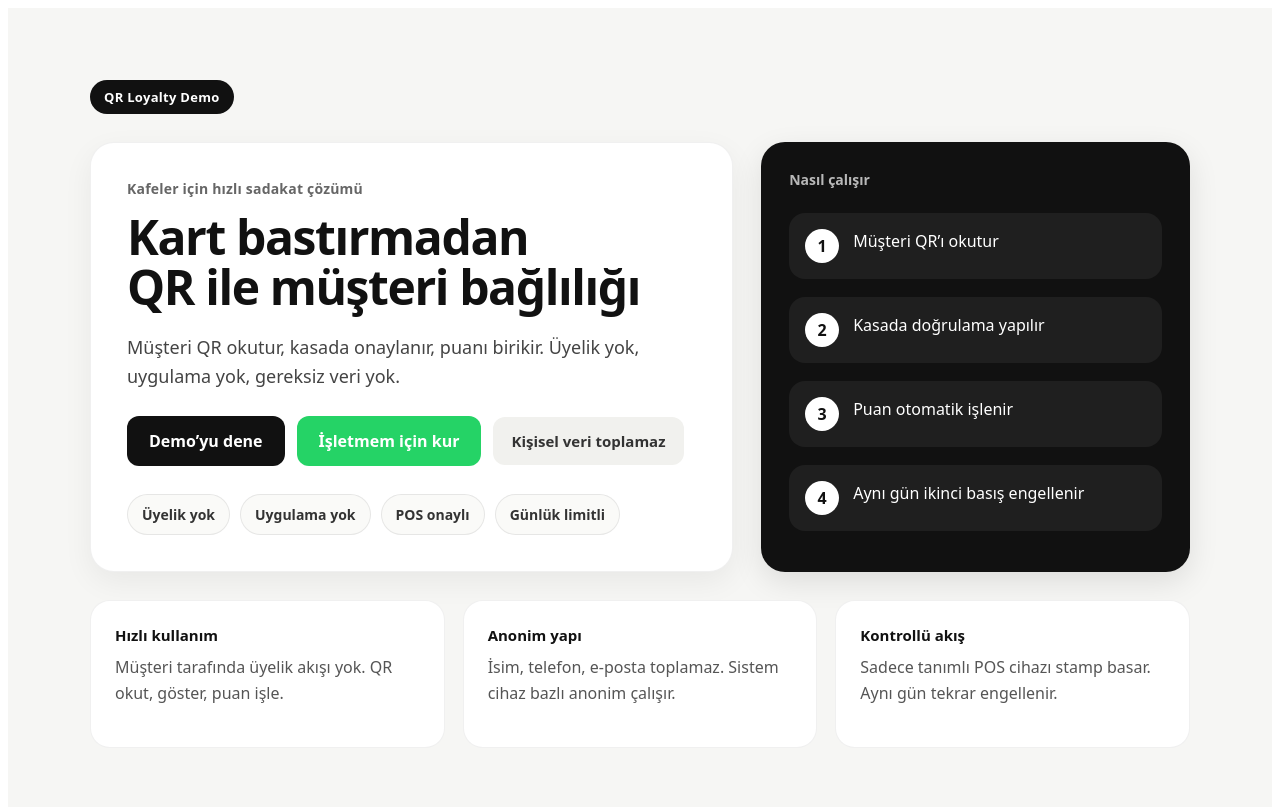
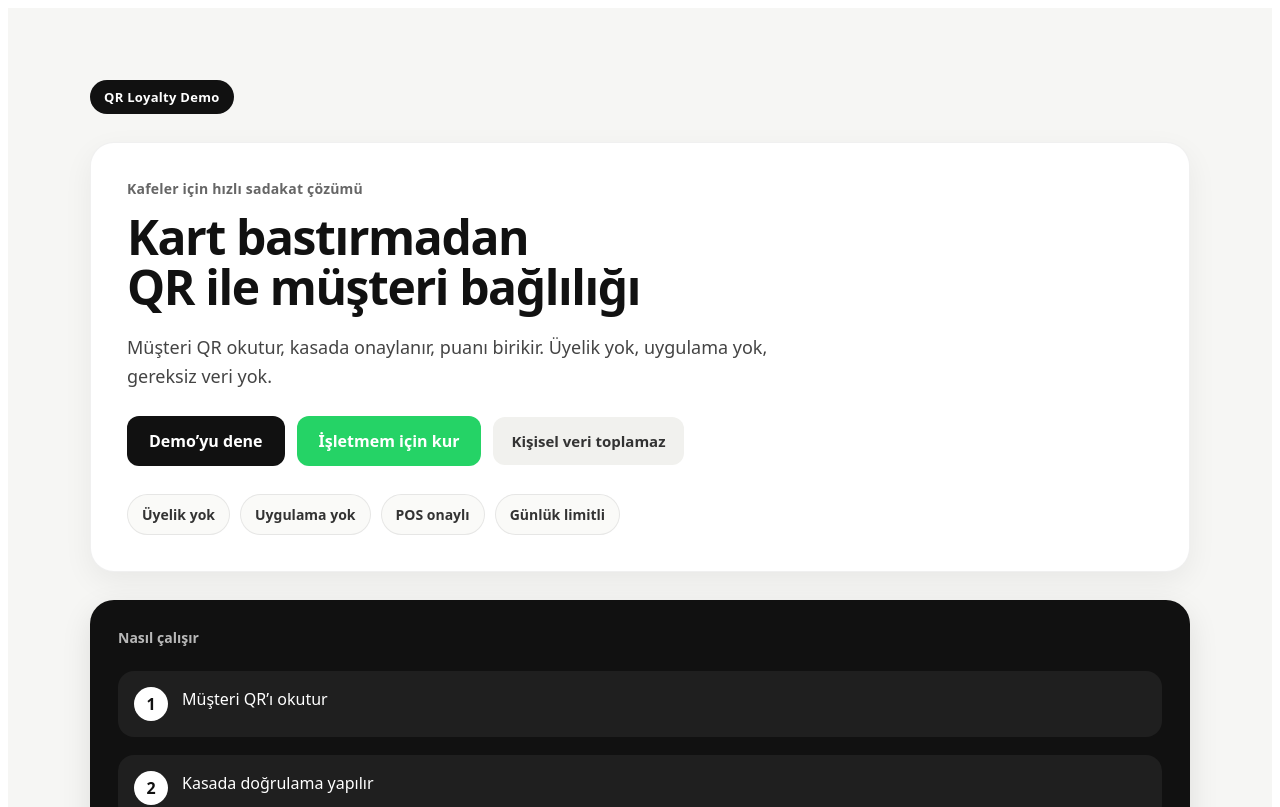
Before and after one commit to arhivin/qr-loyalty-latest, a React (Vite) app: page / in a window 1280 px wide. Shown: the top 807 px of the page. Built offline with nearby package versions, Linux system fonts and the light colour scheme; no server answers.

Commit message:
force single column mobile

```diff
--- a/src/pages/landing.jsx
+++ b/src/pages/landing.jsx
@@ -36,7 +36,7 @@ export default function Landing() {
           style={{
             marginTop: 28,
             display: "grid",
-            gridTemplateColumns: window.innerWidth < 768 ? "1fr" : "1.2fr 0.8fr",
+            gridTemplateColumns: "1fr",
             gap: 28,
             alignItems: "stretch",
           }}
@@ -247,7 +247,7 @@ export default function Landing() {
           style={{
             marginTop: 28,
             display: "grid",
-            gridTemplateColumns: window.innerWidth < 768 ? "1fr" : "repeat(3, 1fr)",
+            gridTemplateColumns: "1fr",
             gap: 18,
           }}
         >
```
